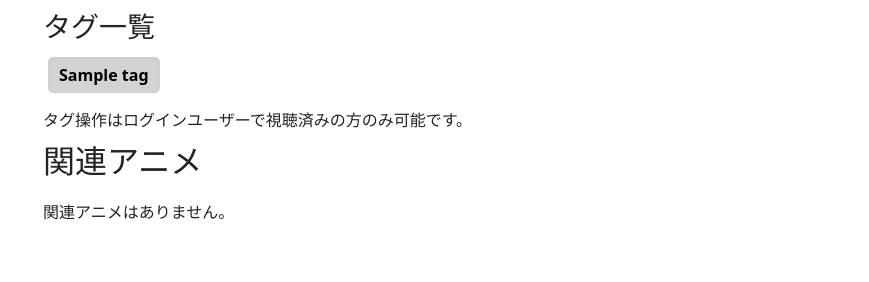
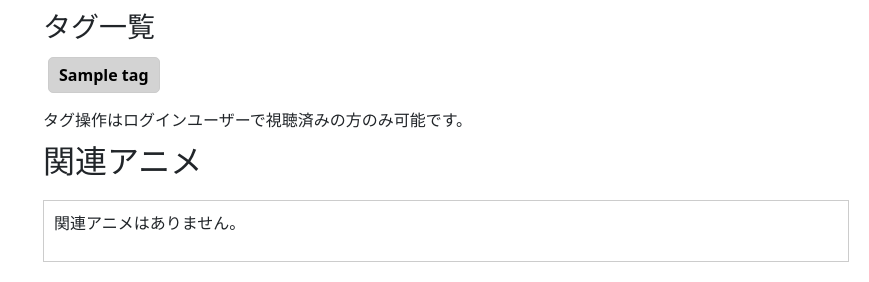
Before and after one commit to saltgyro/AnimeLog, a Django app: page /Animelog/anime_detail/1/ in a window 1280 px wide. Shown: the part 597-879 px from the top of the page, without its empty margins (411-1280 px from the left). Before the commit the page ends 817 px from the top, so only its background shows below. Run offline with Django 4.2, Linux system fonts and the light colour scheme; tables that the repository leaves empty hold one stand-in row (values such as "Sample post"); grey boxes marked "Sample" are stand-in pictures.

Commit message:
関連シリーズの修正

```diff
--- a/AnimeLog/static/css/anime_detail.css
+++ b/AnimeLog/static/css/anime_detail.css
@@ -85,7 +85,6 @@ button[disabled] {
     cursor: pointer;
 }
 
-
 .anime-info .rating {
     margin-top: 20px;
 }
@@ -101,13 +100,34 @@ button[disabled] {
 }
 
 .related-animes ul {
-    list-style: none;
-    padding-left: 0;
+    list-style-type: none; /* デフォルトのリストスタイルを削除 */
+    padding: 0;
+    display: flex; /* 横並びにする */
+    flex-wrap: nowrap; /* 折り返しを無効化 */
+    overflow-x: auto; /* 横スクロールを許可 */
+    gap: 10px; /* アイテム間の隙間 */
+    white-space: nowrap; /* 折り返し防止（保険として） */
 }
 
-.related-animes li {
-    margin-bottom: 10px;
+.related-animes ul li {
+    flex-shrink: 0; /* 横幅が狭い場合でも縮まないようにする */
+    display: flex;
+    flex-direction: column; /* 縦方向に並べる */
+    align-items: center; /* 中央揃え */
+    text-align: center; /* テキスト中央揃え */
 }
+
+
+.related-animes {
+    overflow-x: auto; /* 横スクロールを有効化 */
+    white-space: nowrap; /* アイテムが折り返されないようにする */
+    padding: 10px; /* 内側に余白を追加 */
+    border: 1px solid #ccc; /* デザイン性を向上（任意） */
+}
+
+
+
+
 
 .related-animes a {
     text-decoration: none;
```
